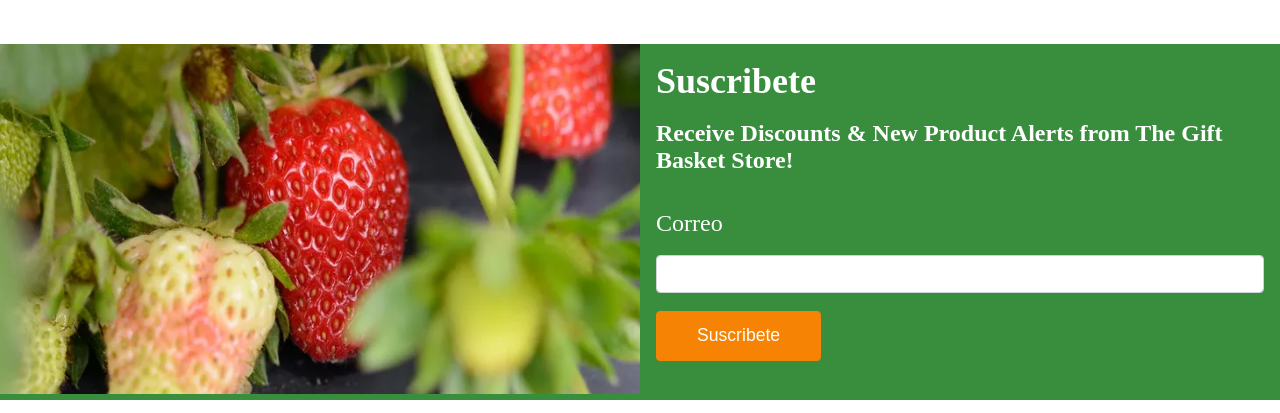
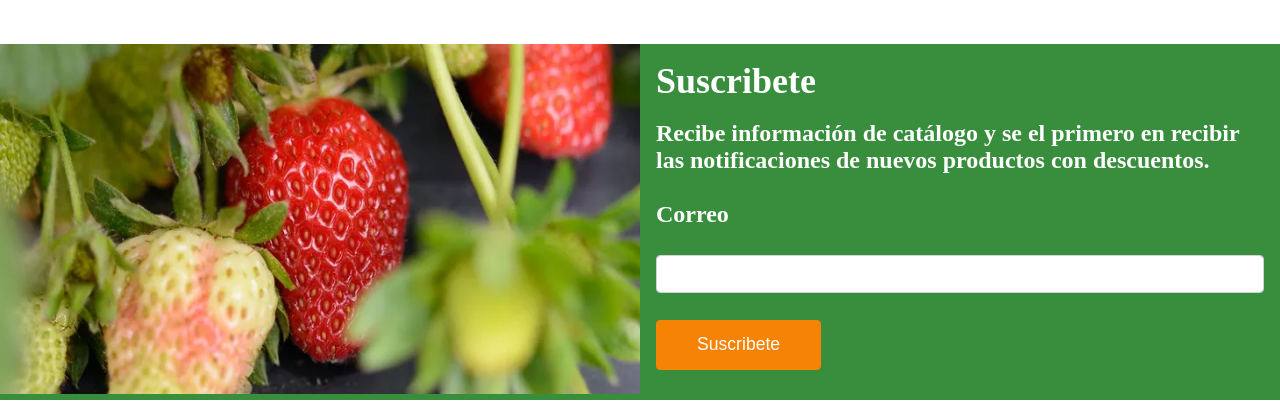
Before and after one commit to EdwinCruz13/LandingPage, a plain HTML site: page LandingPage/index.html in a window 1280 px wide. Shown: the part 4620-5033 px from the top of the page. Drawn offline with Linux system fonts and the light colour scheme.

Commit message:
adding customizacion in css files

```diff
--- a/LandingPage/index.html
+++ b/LandingPage/index.html
@@ -242,8 +242,8 @@
                 <form>
                     <h1>Suscribete</h1>
                     <br>
-                    <p><h3>Receive Discounts & New Product Alerts from The Gift Basket Store!</h3></p>
-
+                    <p><h3> Recibe información de catálogo y se el primero en recibir las notificaciones de nuevos
+                            productos con descuentos.
                     <br><br>
                     <label for="email">Correo</label>
                     <br><br>
```
Also changed, not shown: LandingPage/Structure/webstructure.png, 1 other file.
